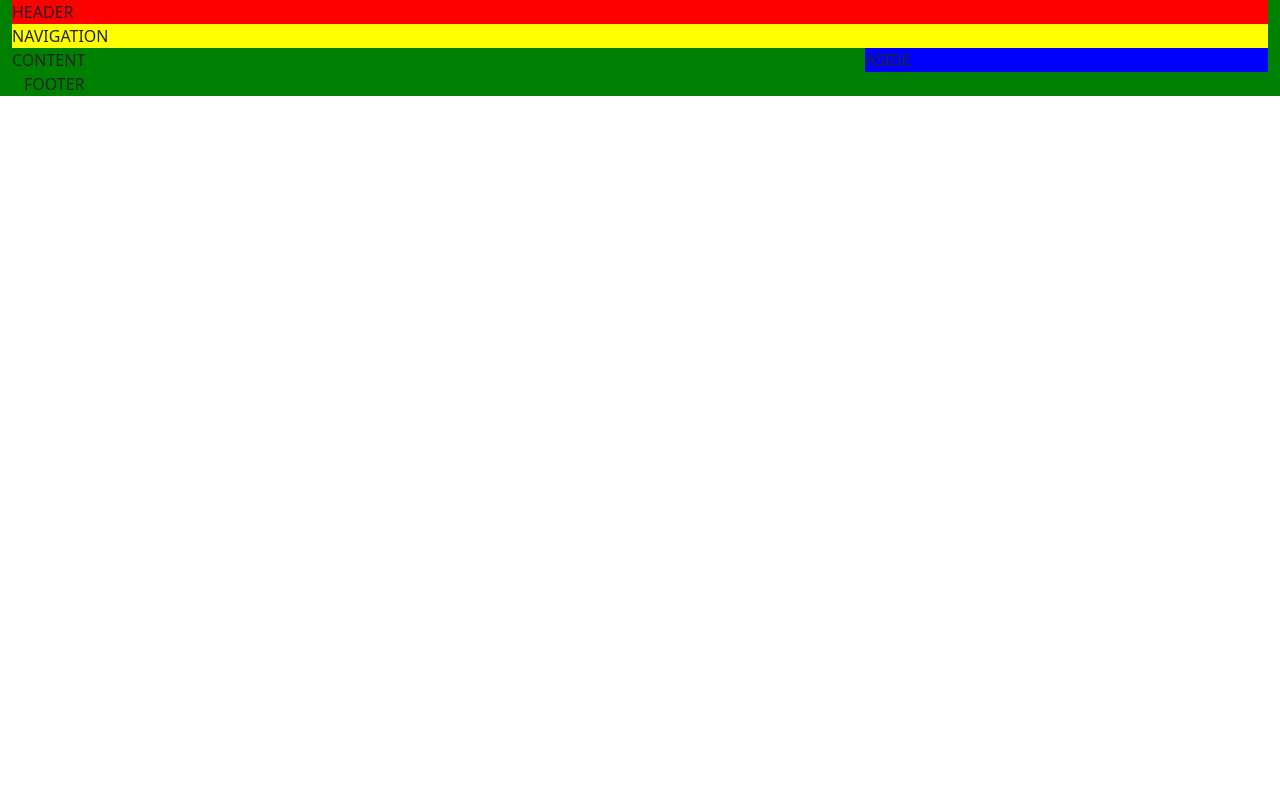
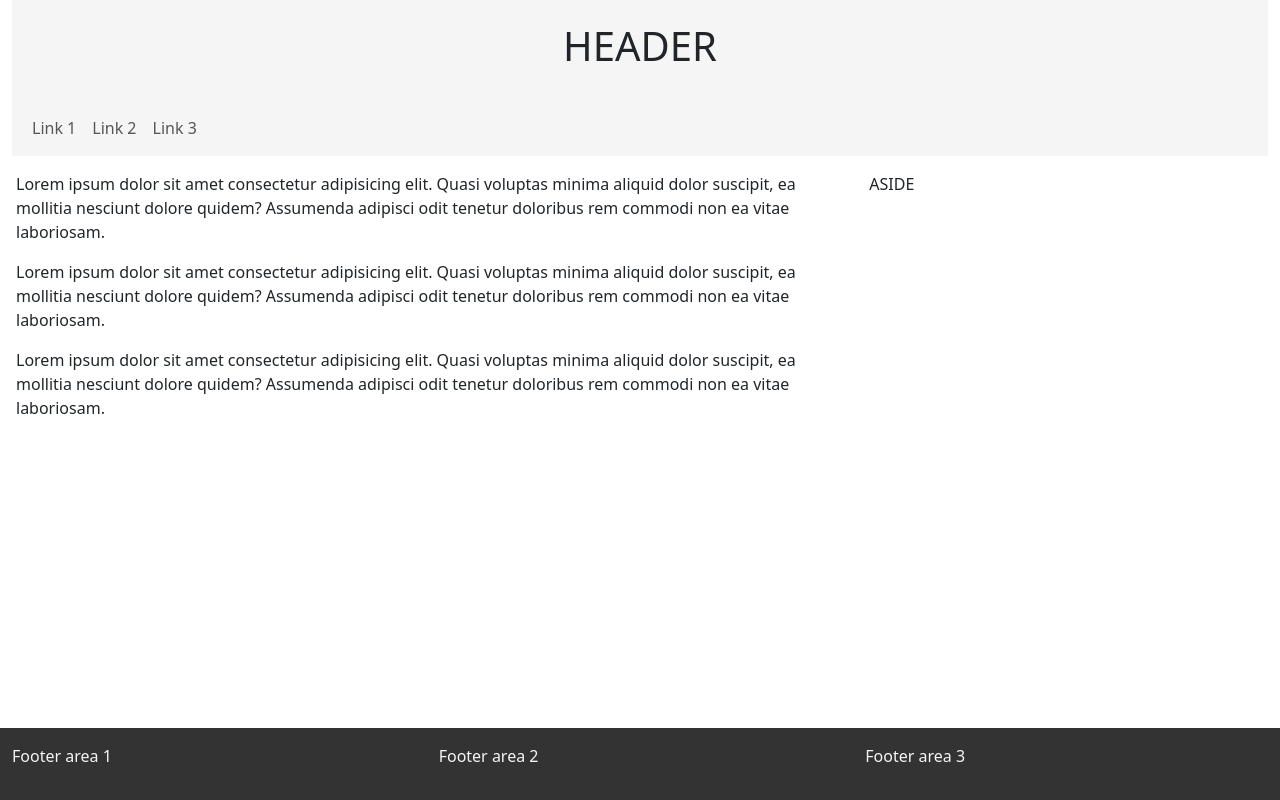
Before and after one commit to hudegit/harjoitus-bootstrap-layout, a plain HTML site: page index.html in a window 1280 px wide. Drawn offline with nearby package versions, Linux system fonts and the light colour scheme.

Commit message:
Bootstrap harjoitus valmis

```diff
--- a/css/style.css
+++ b/css/style.css
@@ -1,15 +1,21 @@
 header {
-    background-color: red;
+    background-color: #f5f5f5;
+    height: 100px;
 }
 
 nav {
-    background-color: yellow;
+    background-color: #f5f5f5;
 }
 
-div {
+/* div {
     background-color: green;
+} */
+
+/* aside {
+    background-color: blue;
+} */
+
+footer {
+    background-color: #333;
+    color: #f5f5f5;
 }
-
-aside {
-    background-color: blue;
-}
--- a/index.html
+++ b/index.html
@@ -1,29 +1,113 @@
 <!doctype html>
-<html lang="en">
-  <head>
+<html lang="en" class="h-100">
+<head>
     <meta charset="utf-8">
     <meta name="viewport" content="width=device-width, initial-scale=1">
     <title>Bootstrap demo</title>
     <link href="https://cdn.jsdelivr.net/npm/bootstrap@5.3.3/dist/css/bootstrap.min.css" rel="stylesheet" integrity="sha384-QWTKZyjpPEjISv5WaRU9OFeRpok6YctnYmDr5pNlyT2bRjXh0JMhjY6hW+ALEwIH" crossorigin="anonymous">
     <link href="./css/style.css" rel="stylesheet">
-  </head>
-  <body>
-    <div class="container-fluid">
-        <header>HEADER</header>
-        <nav>NAVIGATION</nav>
+</head>
+<body class="d-flex flex-column h-100">
+    <div class="container-fluid flex-shrink-0">
+        <header class="d-flex justify-content-center align-items-center">
+            <h1>HEADER</h1>
+        </header>
+        <nav class="navbar navbar-expand-md">
+            <div class="container-fluid">
+                <button class="navbar-toggler" type="button"
+                data-bs-toggle="collapse"
+                data-bs-target="#mainmenu"
+                aria-controls="mainmenu" a
+                ria-expanded="false" a
+                ria-label="Toggle navigation">
+                    <span class="navbar-toggler-icon"></span>
+                </button>
+                <div class="collapse navbar-collapse" id="mainmenu">
+                    <ul class="navbar-nav">
+                        <li class="nav-item"><a class="nav-link" href="#">Link 1</a></li>
+                        <li class="nav-item"><a class="nav-link" href="#">Link 2</a></li>
+                        <li class="nav-item"><a class="nav-link" href="#">Link 3</a></li>
+                    </ul>
+                </div>
+            </div>
+        </nav>
         <div class="row">
-            <div class="col-md-8">
-                <section>CONTENT</section>
+            <div class="col-md-8 p-3">
+                <article><p>Lorem ipsum dolor sit amet consectetur adipisicing elit. Quasi voluptas minima aliquid dolor suscipit, ea mollitia nesciunt dolore quidem? Assumenda adipisci odit tenetur doloribus rem commodi non ea vitae laboriosam.</p>
+                <article><p>Lorem ipsum dolor sit amet consectetur adipisicing elit. Quasi voluptas minima aliquid dolor suscipit, ea mollitia nesciunt dolore quidem? Assumenda adipisci odit tenetur doloribus rem commodi non ea vitae laboriosam.</p>
+                <article><p>Lorem ipsum dolor sit amet consectetur adipisicing elit. Quasi voluptas minima aliquid dolor suscipit, ea mollitia nesciunt dolore quidem? Assumenda adipisci odit tenetur doloribus rem commodi non ea vitae laboriosam.</p>
+
+                </article>
             </div>
-            <div class="col-md-4">
+            <div class="col-md-4 p-3">
                 <aside>ASIDE</aside>
             </div>
+        </div>
     </div>
-    <footer>
+    <footer class="footer mt-auto py-3">
         <div class="container-fluid">
-            FOOTER
+            <div class="row">
+                <p class="col-md-4">Footer area 1</p>
+                <p class="col-md-4">Footer area 2</p>
+                <p class="col-md-4">Footer area 3</p>
+            </div>
         </div>
     </footer>
     <script src="https://cdn.jsdelivr.net/npm/bootstrap@5.3.3/dist/js/bootstrap.bundle.min.js" integrity="sha384-YvpcrYf0tY3lHB60NNkmXc5s9fDVZLESaAA55NDzOxhy9GkcIdslK1eN7N6jIeHz" crossorigin="anonymous"></script>
-  </body>
+</body>
 </html>
+
+
+
+<!-- <!doctype html>
+<html lang="en" class="h-100">
+<head>
+    <meta charset="utf-8">
+    <meta name="viewport" content="width=device-width, initial-scale=1">
+    <title>Bootstrap demo</title>
+    <link href="https://cdn.jsdelivr.net/npm/bootstrap@5.3.3/dist/css/bootstrap.min.css" rel="stylesheet" integrity="sha384-QWTKZyjpPEjISv5WaRU9OFeRpok6YctnYmDr5pNlyT2bRjXh0JMhjY6hW+ALEwIH" crossorigin="anonymous">
+    <link href="./css/style.css" rel="stylesheet">
+</head>
+<body class="d-flex flex-column h-100">
+    <div class="container-fluid flex-shrink-0">
+        <header class="d-flex justify-content-center align-items-center">
+            <h1>HEADER</h1>
+        </header>
+        <nav class="navbar navbar-expand-md">
+            <div class="container-fluid">
+                <button class="navbar-toggler" type="button" data-bs-toggle="collapse" data-bs-target="#mainmenu" aria-controls="mainmenu" aria-expanded="false" aria-label="Toggle navigation">
+                    <span class="navbar-toggler-icon"></span>
+                </button>
+                <div class="collapse navbar-collapse" id="mainmenu">
+                    <ul class="navbar-nav">
+                        <li class="nav-item"><a class="nav-link" href="#">Link 1</a></li>
+                        <li class="nav-item"><a class="nav-link" href="#">Link 2</a></li>
+                        <li class="nav-item"><a class="nav-link" href="#">Link 3</a></li>
+                    </ul>
+                </div>
+            </div>
+        </nav>
+        <div class="row">
+            <div class="col-md-8 p-3">
+                <div class="row">
+                    <article class="col-md-6"><p>Lorem ipsum dolor sit amet consectetur adipisicing elit. Quasi voluptas minima aliquid dolor suscipit, ea mollitia nesciunt dolore quidem? Assumenda adipisci odit tenetur doloribus rem commodi non ea vitae laboriosam.</p>
+
+                    </article>
+            </div>
+            <div class="col-md-4 p-3">
+                <aside>ASIDE</aside>
+            </div>
+        </div>
+    </div>
+    <footer class="footer mt-auto py-3">
+        <div class="container-fluid">
+            <div class ="row">
+                <p class="col-md-4">Footer area 1</p>
+                <p class="col-md-4">Footer area 2</p>
+                <p class="col-md-4">Footer area 3</p>
+            </div>
+        </div>
+    </footer>
+    <script src="https://cdn.jsdelivr.net/npm/bootstrap@5.3.3/dist/js/bootstrap.bundle.min.js" integrity="sha384-YvpcrYf0tY3lHB60NNkmXc5s9fDVZLESaAA55NDzOxhy9GkcIdslK1eN7N6jIeHz" crossorigin="anonymous"></script>
+</body>
+</html> -->
```
